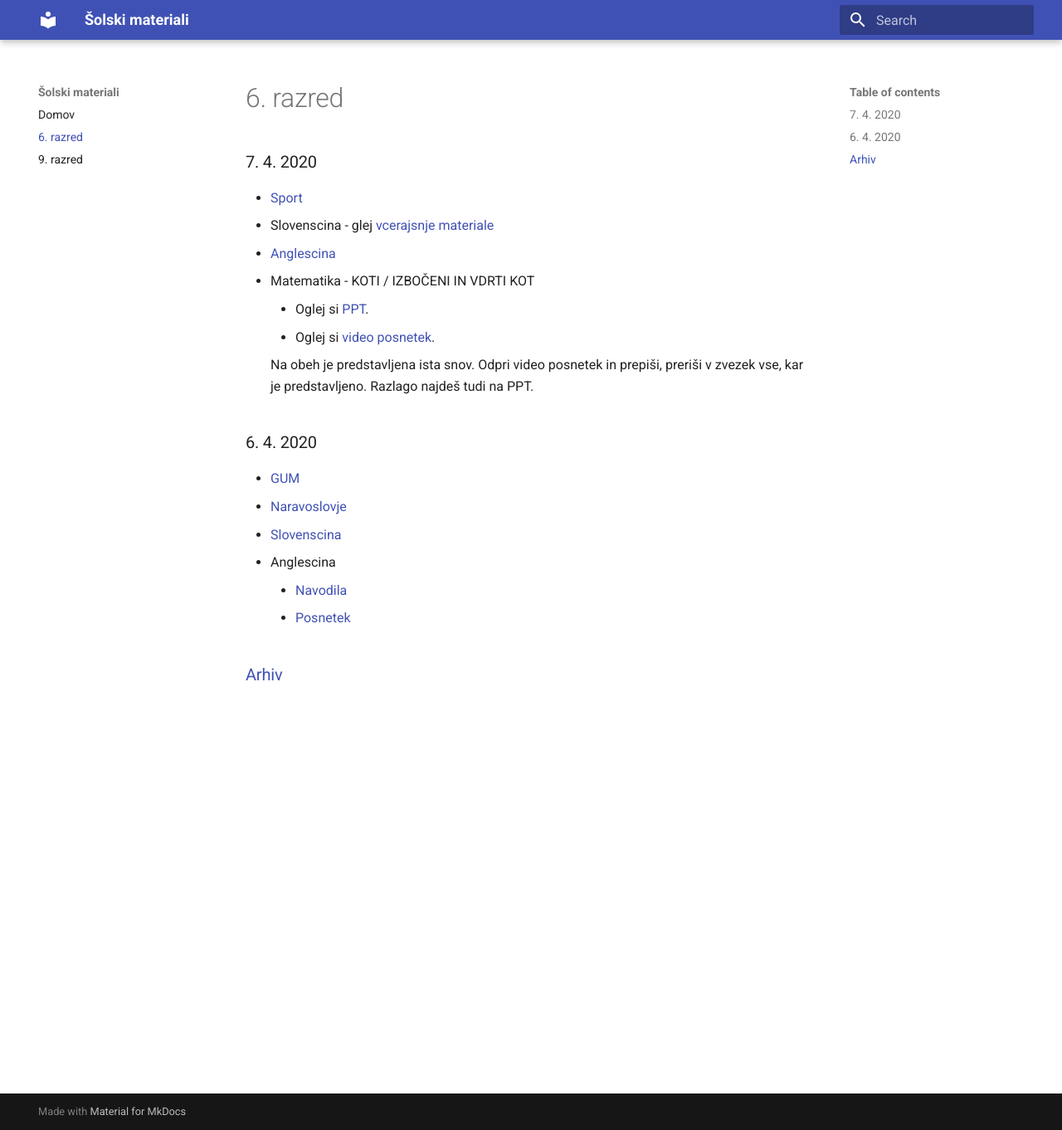
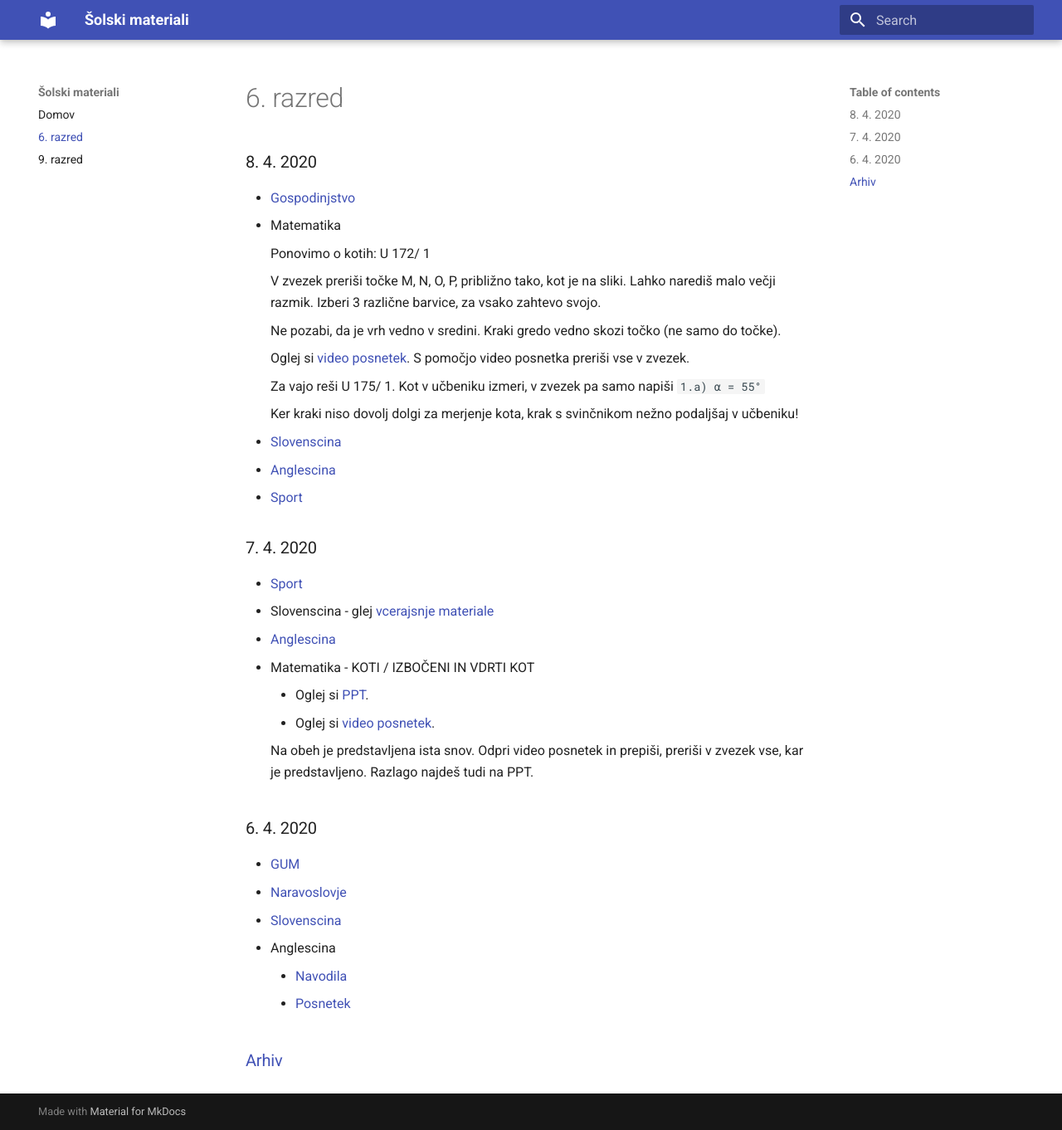
Before and after one commit to skyflyer/solski-materiali, an MkDocs documentation site: the page built from docs/6razred/index.md, in a window 1280 px wide and 1362 px high. Shown: the whole window at 83% size. Built offline with MkDocs 1.6.1 and Material for MkDocs 9.7.7, drawn with Linux system fonts in a browser that asks for light colours.

Commit message:
8. 4. 2020 - 6. razred

```diff
--- a/docs/6razred/index.md
+++ b/docs/6razred/index.md
@@ -2,6 +2,27 @@
 title: 6. razred
 summary: ucna snov za 6. razred
 ---
+
+### 8. 4. 2020
+
+* [Gospodinjstvo](gospodinjstvo/2020-04-08-gospodinjstvo.pdf)
+* Matematika
+
+    Ponovimo o kotih: U 172/ 1
+
+    V zvezek preriši točke M, N, O, P, približno tako, kot je na sliki. Lahko narediš malo večji razmik. Izberi 3 različne barvice, za vsako zahtevo svojo.
+
+    Ne pozabi, da je vrh vedno v sredini. Kraki gredo vedno skozi točko (ne samo do točke).
+
+    Oglej si [video posnetek](https://www.youtube.com/watch?v=OV51_tcKidk). S pomočjo video posnetka preriši vse v zvezek.
+
+    Za vajo reši U 175/ 1. Kot v učbeniku izmeri, v zvezek pa samo napiši `1.a) α = 55°`
+
+    Ker kraki niso dovolj dolgi za merjenje kota, krak s svinčnikom nežno podaljšaj v učbeniku!
+
+* [Slovenscina](slovenscina/2020-04-08-slovenscina.pdf)
+* [Anglescina](anglescina/2020-04-08-anglescina.pdf)
+* [Sport](sport/2020-04-08-sport.pdf)
 
 ### 7. 4. 2020
 
```
Also changed, not shown: 4 other files.
